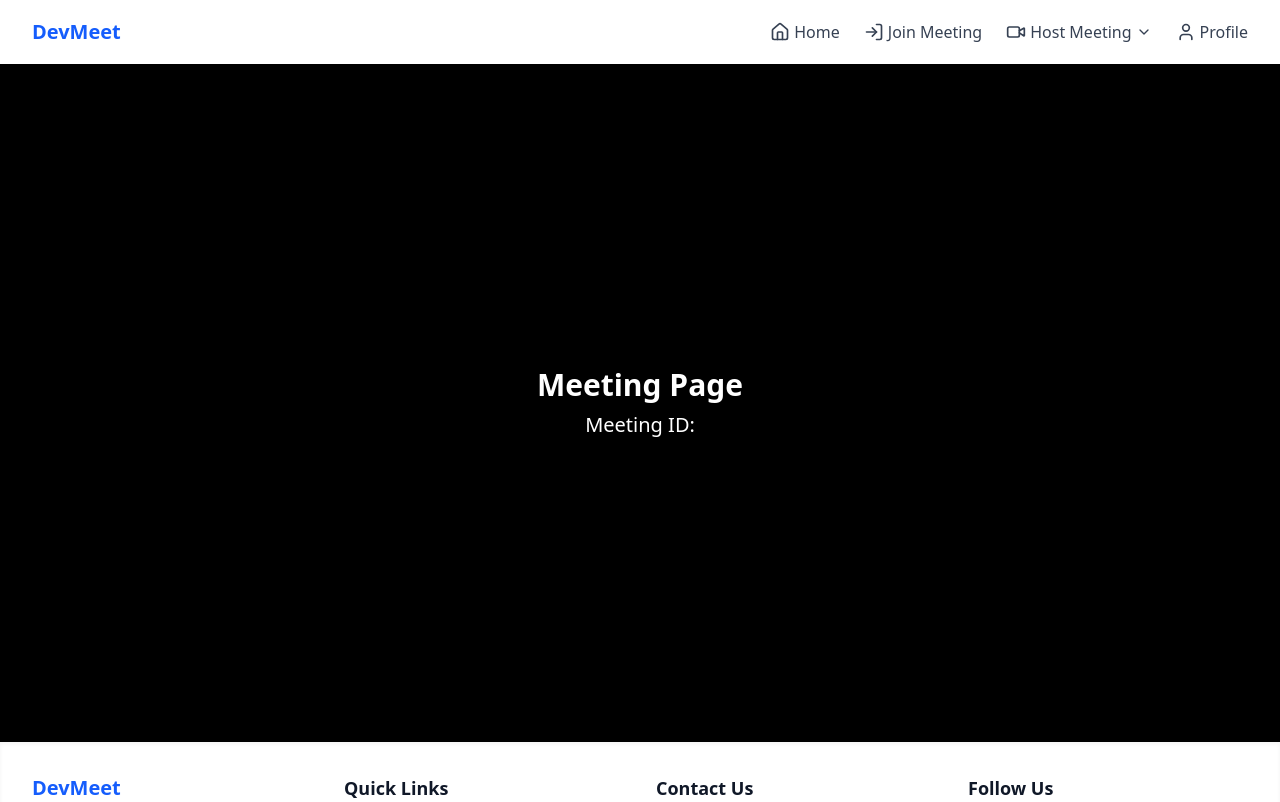
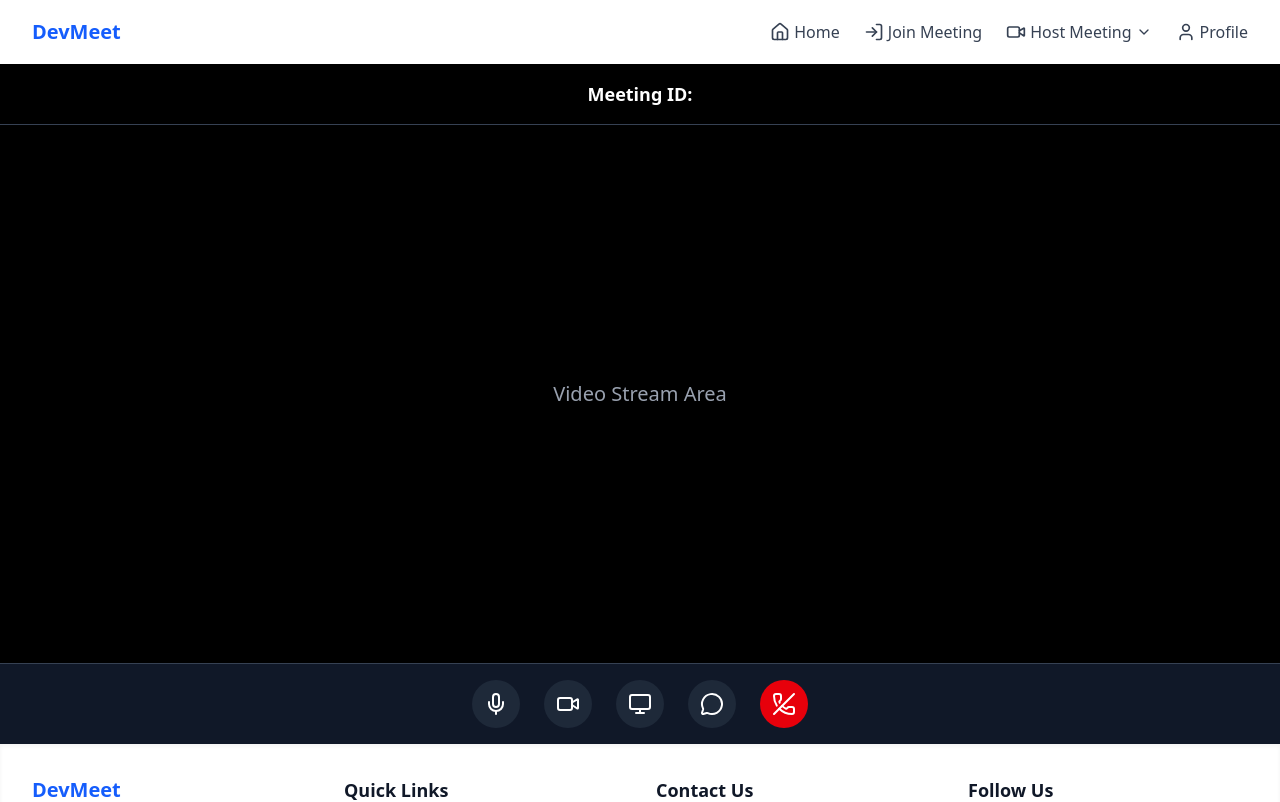
Before and after one commit to iam-mayank-kansal/Dev-Meet-Client, a Next.js app in the folder dev-meet-client/: page /meeting in a window 1280 px wide. Shown: the top 802 px of the page. Built offline with nearby package versions, Linux system fonts and the light colour scheme.

Commit message:
basic UI done

```diff
--- a/dev-meet-client/src/app/meeting/page.tsx
+++ b/dev-meet-client/src/app/meeting/page.tsx
@@ -1,14 +1,72 @@
 "use client";
+
 import { useSearchParams } from "next/navigation";
+import {
+  Mic,
+  MicOff,
+  Video,
+  VideoOff,
+  Monitor,
+  MessageCircle,
+  PhoneOff
+} from "lucide-react";
+import { useState } from "react";
 
 export default function MeetingPage() {
-    const searchParams = useSearchParams();
-    const meetingId = searchParams.get("meetingId");
+  const searchParams = useSearchParams();
+  const meetingId = searchParams.get("meetingId");
 
-    return (
-        <section className="text-center min-h-[678px] bg-black flex items-center justify-center text-white flex-col">
-            <h1 className="text-3xl font-bold">Meeting Page</h1>
-            <p className="mt-2 text-xl">Meeting ID: {meetingId}</p>
-        </section>
-    );
+  const [micOn, setMicOn] = useState(true);
+  const [camOn, setCamOn] = useState(true);
+
+  return (
+    <section className="min-h-[680px] bg-black flex flex-col text-white">
+      {/* Top Bar */}
+      <div className="p-4 text-center border-b border-gray-700">
+        <h2 className="text-lg font-semibold">
+          Meeting ID: <span className="text-green-400">{meetingId}</span>
+        </h2>
+      </div>
+
+      {/* Main content area (camera/screen placeholder) */}
+      <div className="flex-1 flex items-center justify-center text-gray-400 text-xl">
+        {/* This is where the video/camera screen would go */}
+        Video Stream Area
+      </div>
+
+      {/* Bottom Controls */}
+      <div className="p-4 border-t border-gray-700 flex justify-center gap-6 bg-gray-900">
+        {/* Mic Toggle */}
+        <button
+          onClick={() => setMicOn(!micOn)}
+          className="bg-gray-800 p-3 rounded-full hover:bg-gray-700"
+        >
+          {micOn ? <Mic className="text-white" /> : <MicOff className="text-red-500" />}
+        </button>
+
+        {/* Camera Toggle */}
+        <button
+          onClick={() => setCamOn(!camOn)}
+          className="bg-gray-800 p-3 rounded-full hover:bg-gray-700"
+        >
+          {camOn ? <Video className="text-white" /> : <VideoOff className="text-red-500" />}
+        </button>
+
+        {/* Screen Share */}
+        <button className="bg-gray-800 p-3 rounded-full hover:bg-gray-700">
+          <Monitor className="text-white" />
+        </button>
+
+        {/* Chat */}
+        <button className="bg-gray-800 p-3 rounded-full hover:bg-gray-700">
+          <MessageCircle className="text-white" />
+        </button>
+
+        {/* Leave / Cut Call */}
+        <button className="bg-red-600 hover:bg-red-700 p-3 rounded-full">
+          <PhoneOff className="text-white" />
+        </button>
+      </div>
+    </section>
+  );
 }
```
